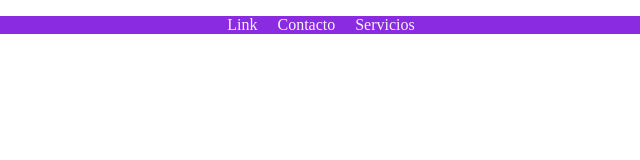
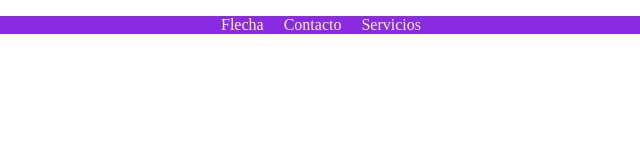
Before and after one commit to santoroignacio/claseGit-sitio_web, a plain HTML site: page preguntas.html in a window 1280 px wide. Shown: the full height of the page, 339-979 px from the left. Drawn offline with Linux system fonts and the light colour scheme.

Commit message:
Cambia flecha por link  preguntas.html

```diff
--- a/preguntas.html
+++ b/preguntas.html
@@ -10,7 +10,7 @@
     <nav>
         <ul>
             <li>
-                <a>Link</a>
+                <a>Flecha</a>
             </li>
             <li>
                 <a>Contacto</a>
```
